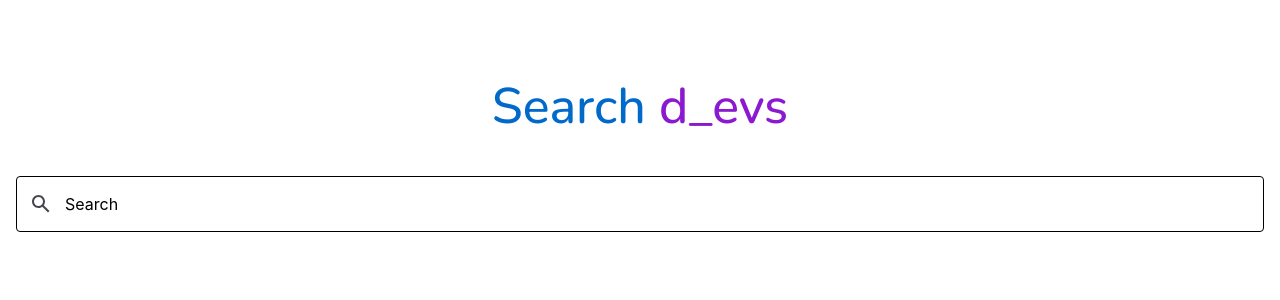
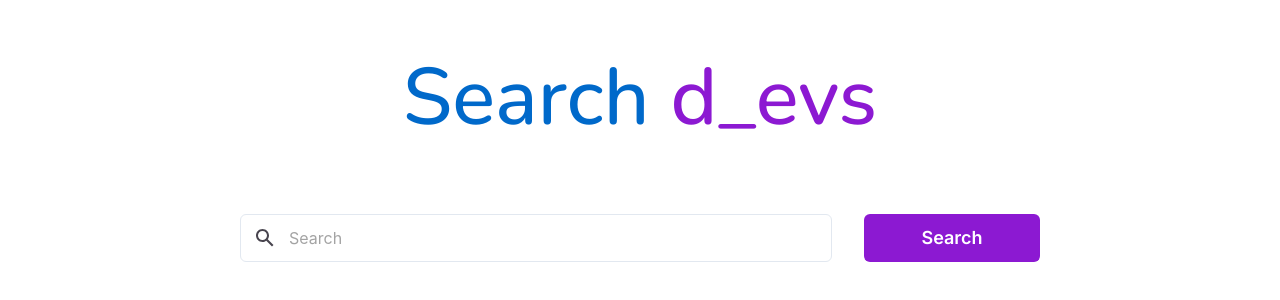
Before and after one commit to DevYuriOliveira73/api-GitHub, a React (Vite) app: page / in a window 1280 px wide. Shown: the part 250-550 px from the top of the page. Built offline with nearby package versions, Linux system fonts and the light colour scheme.

Commit message:
style(responsiveness): applies media queries and controls the visibility of elements

```diff
--- a/index.html
+++ b/index.html
@@ -8,7 +8,7 @@
     <link rel="preconnect" href="https://fonts.googleapis.com" />
     <link rel="preconnect" href="https://fonts.gstatic.com" crossorigin />
     <link
-      href="https://fonts.googleapis.com/css2?family=Nunito:ital,wght@0,200..1000;1,200..1000&display=swap"
+      href="https://fonts.googleapis.com/css2?family=Inter:ital,opsz,wght@0,14..32,100..900;1,14..32,100..900&family=Nunito:ital,wght@0,200..1000;1,200..1000&display=swap"
       rel="stylesheet"
     />
   </head>
--- a/src/pages/Search/Search.module.css
+++ b/src/pages/Search/Search.module.css
@@ -29,6 +29,8 @@
   position: relative;
   align-items: center;
   width: 100%;
+  max-width: 800px;
+  height: 56px;
 }
 
 .lupa {
@@ -43,8 +45,52 @@
   border-radius: 4px;
   padding: 0 8px 0 48px;
   width: 100%;
-  height: 56px;
+  height: 100%;
+  max-width: 592px;
 }
 .input > input::placeholder {
   color: black;
 }
+
+.buttonSearch {
+  display: none;
+}
+
+@media (min-width: 600px) {
+  .buttonSearch {
+    display: block;
+    width: 176px;
+    height: 100%;
+    padding: 10px 24px;
+    border-radius: 6px;
+    background-color: var(--cor-api-purple);
+    color: white;
+
+    font-weight: 600;
+    line-height: 28px;
+    font-size: 1.125rem;
+    font-family: "Inter";
+  }
+
+  .input {
+    height: 48px;
+    gap: 32px;
+  }
+
+  .input > input {
+    border: 1px solid #e2e8f0;
+    border-radius: 6px;
+  }
+
+  .input > input::placeholder {
+    color: #0000005c;
+  }
+
+  .title {
+    font-size: 80px;
+  }
+
+  .container {
+    gap: 56px;
+  }
+}
--- a/src/pages/Search/index.tsx
+++ b/src/pages/Search/index.tsx
@@ -19,6 +19,8 @@ export default function Search() {
           className={styles.lupa}
         />
         <input ref={inputRef} placeholder="Search" />
+
+        <button className={styles.buttonSearch}>Search</button>
       </form>
     </section>
   );
```
